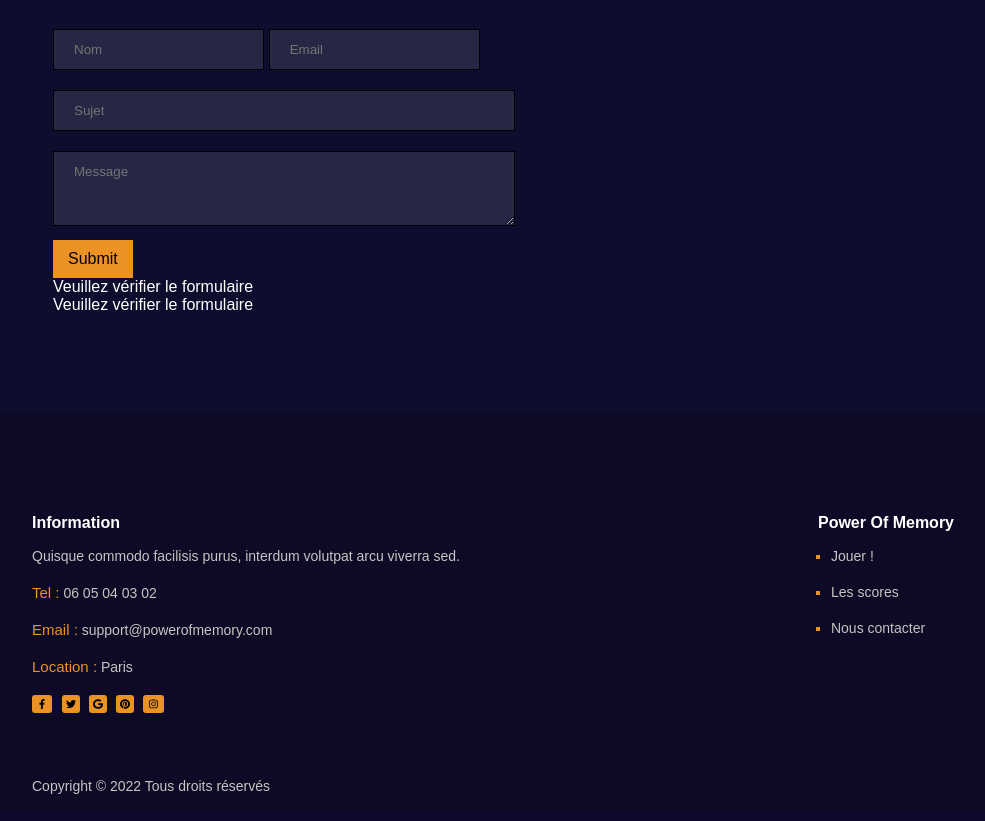
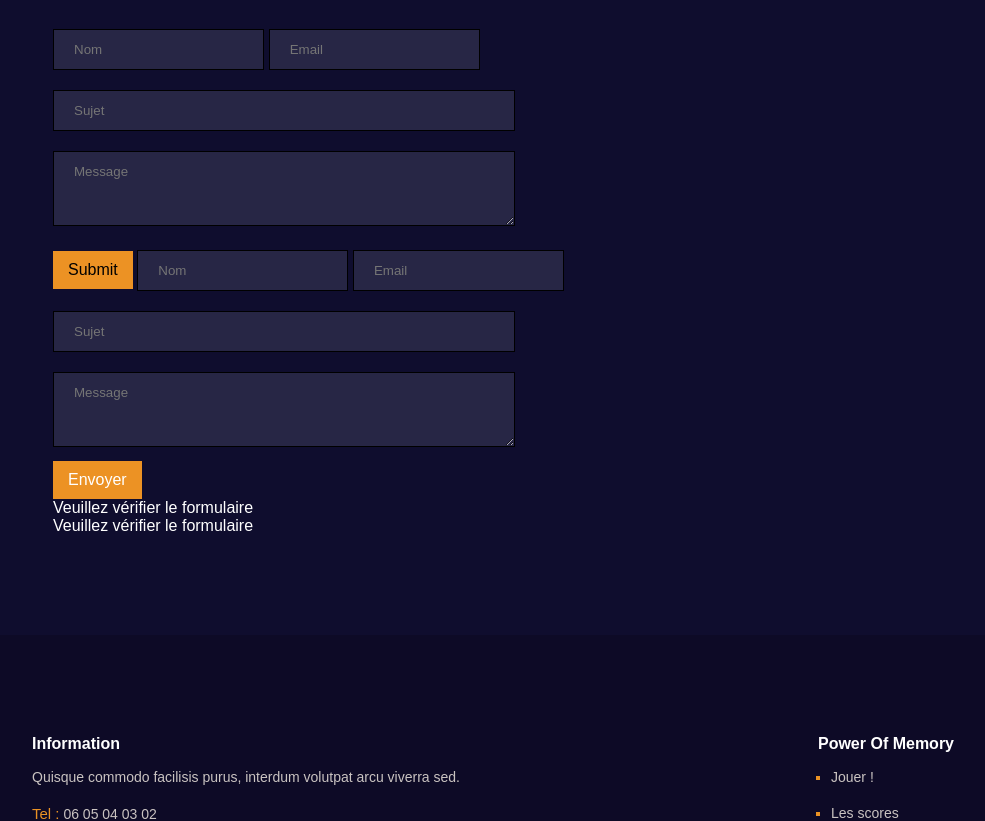
Before and after one commit to raphaelglt/memory, a PHP site: page /contact.php in a window 1280 px wide. Shown: the part 621-1442 px from the top of the page, without its empty margins (147-1132 px from the left). Before the commit the page ends 1415 px from the top, so only its background shows below. Run offline with PHP 8.4, Linux system fonts and the light colour scheme.

Commit message:
update verif nom email form contact.php

```diff
--- a/assets/css/contact.css
+++ b/assets/css/contact.css
@@ -134,6 +134,10 @@ textarea{
     color: white;
 }
 
+#message{
+    color: white;
+}
+
 /*FOOTER*/
 footer {
     position: relative;
--- a/contact.php
+++ b/contact.php
@@ -46,6 +46,12 @@ include('./init.php');
                 <input type="text" name="sujet" placeholder="Sujet" id="form" /></br>
                 <textarea name="message" placeholder="Message" id="form"></textarea></br>
                 <input type='submit' id="buttonsend" name="submit" />
+            <form method ="post">
+                <input type="text" name="nom" placeholder="Nom" id="form">
+                <input type="text" name="email" placeholder="Email" id="form"></br>
+                <input type="text" name="sujet" placeholder="Sujet" id="form"></br>
+                <textarea name="comm" placeholder="Message" id="form"></textarea></br>
+                <button id="buttonsend"><a href="">Envoyer</a></button>
             </form>
             <p>
                 <?php
```
